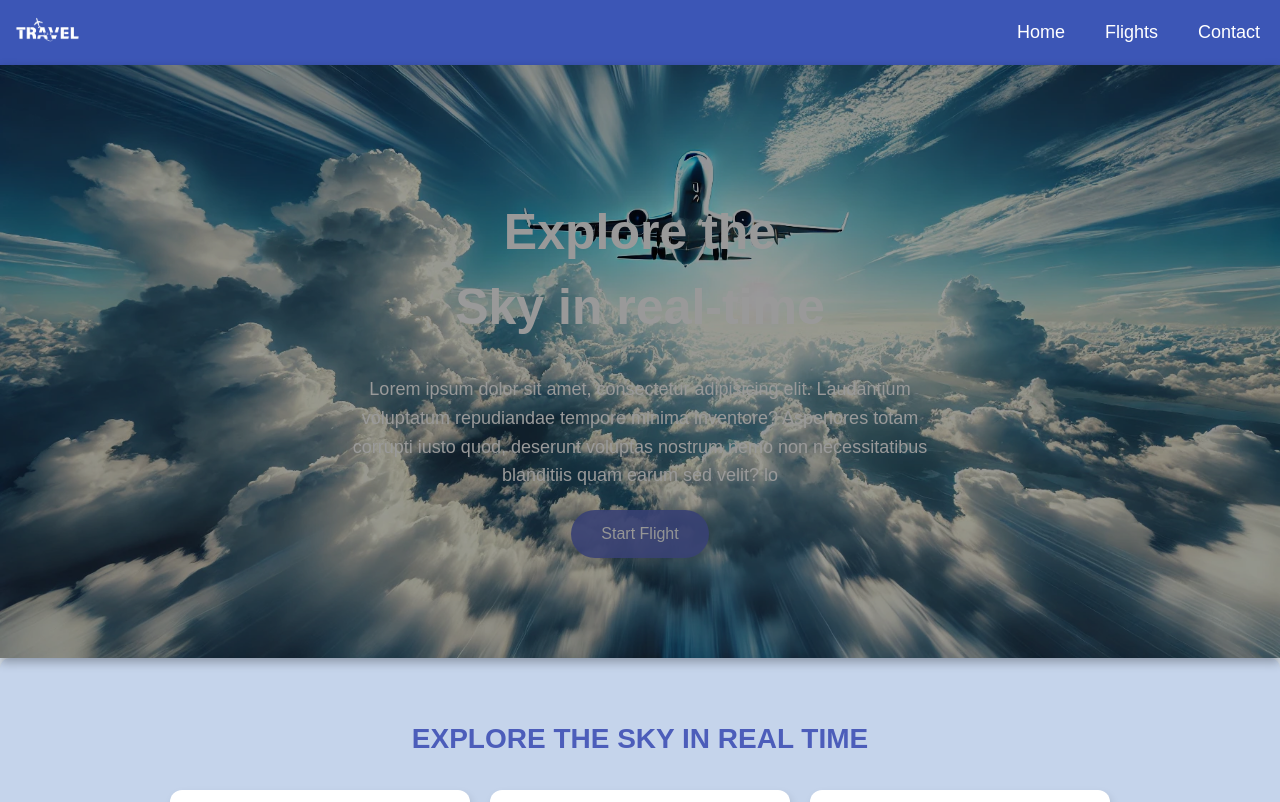
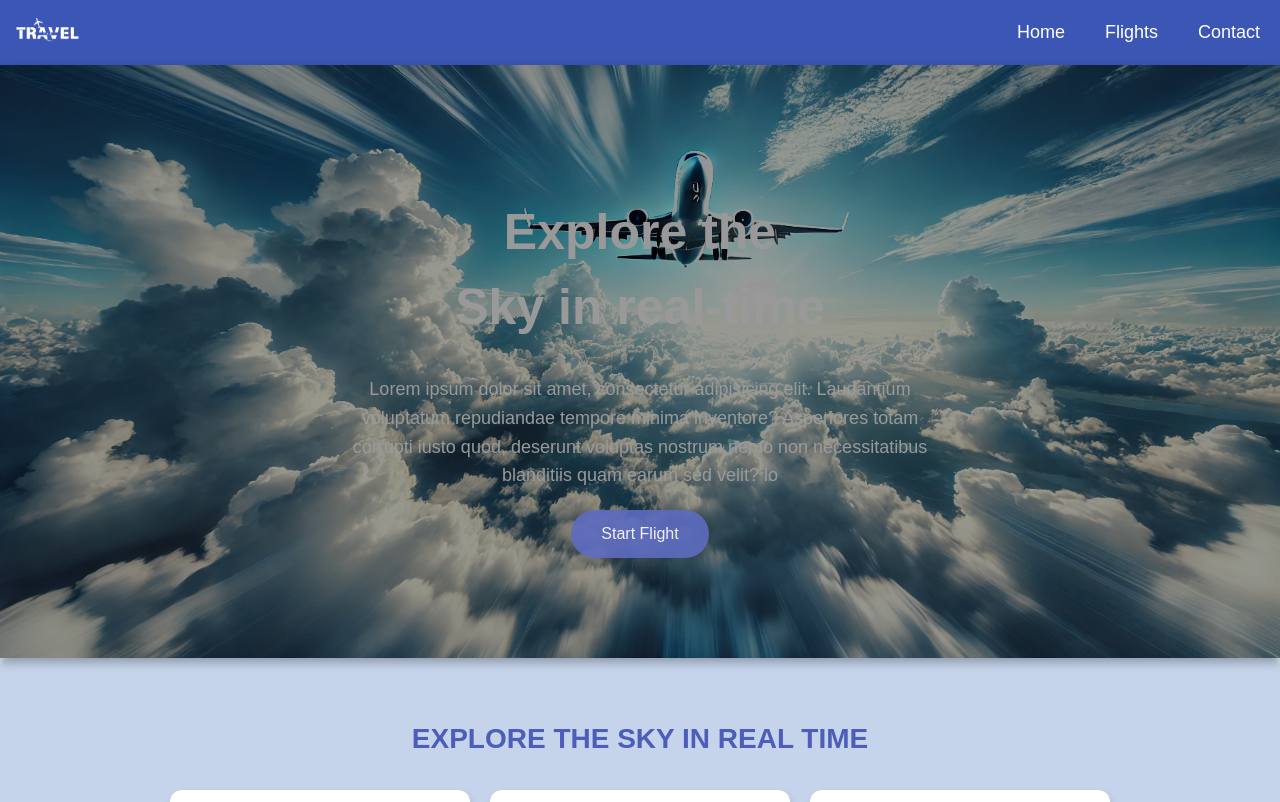
Before and after one commit to marcotrm/SST-Project, a React (Vite) app: page / in a window 1280 px wide. Shown: the top 802 px of the page. Built offline with nearby package versions, Linux system fonts and the light colour scheme.

Commit message:
ixed btn in hero

```diff
--- a/src/css/homePage.css
+++ b/src/css/homePage.css
@@ -3,7 +3,7 @@
   margin: 0;
   padding: 0;
   box-sizing: border-box;
-  font-family: "Poppins", sans-serif; /* Cambiato il font per qualcosa di più moderno */
+  font-family: "Poppins", sans-serif;
 }
 
 @keyframes flight {
@@ -38,13 +38,9 @@
   left: 0;
   right: 0;
   bottom: 0;
-  background: rgba(
-    0,
-    0,
-    0,
-    0.4
-  ); /* Sovrapposizione scura per migliorare la leggibilità del testo */
+  background: rgba(0, 0, 0, 0.4);
   z-index: 1;
+  pointer-events: none;
 }
 
 .hero h1 {
@@ -78,7 +74,7 @@
 }
 
 .flight-btn {
-  background-color: #5c6bc0; /* Colore più acceso */
+  background-color: #5c6bc0;
   color: white;
   border-radius: 25px;
   padding: 12px 30px;
@@ -87,6 +83,8 @@
   opacity: 0.9;
   transition: background-color 0.3s ease-in-out, transform 0.2s ease-in-out;
   box-shadow: 2px 2px 10px rgba(0, 0, 0, 0.2);
+  position: relative;
+  z-index: 2;
 }
 
 .flight-btn:hover {
@@ -95,7 +93,7 @@
 }
 
 .flights-container {
-  background-color: #c5d4eb; /* Colore più chiaro per la sezione successiva */
+  background-color: #c5d4eb;
   margin: 0 auto;
   padding: 40px 20px;
   border-radius: 10px;
```
